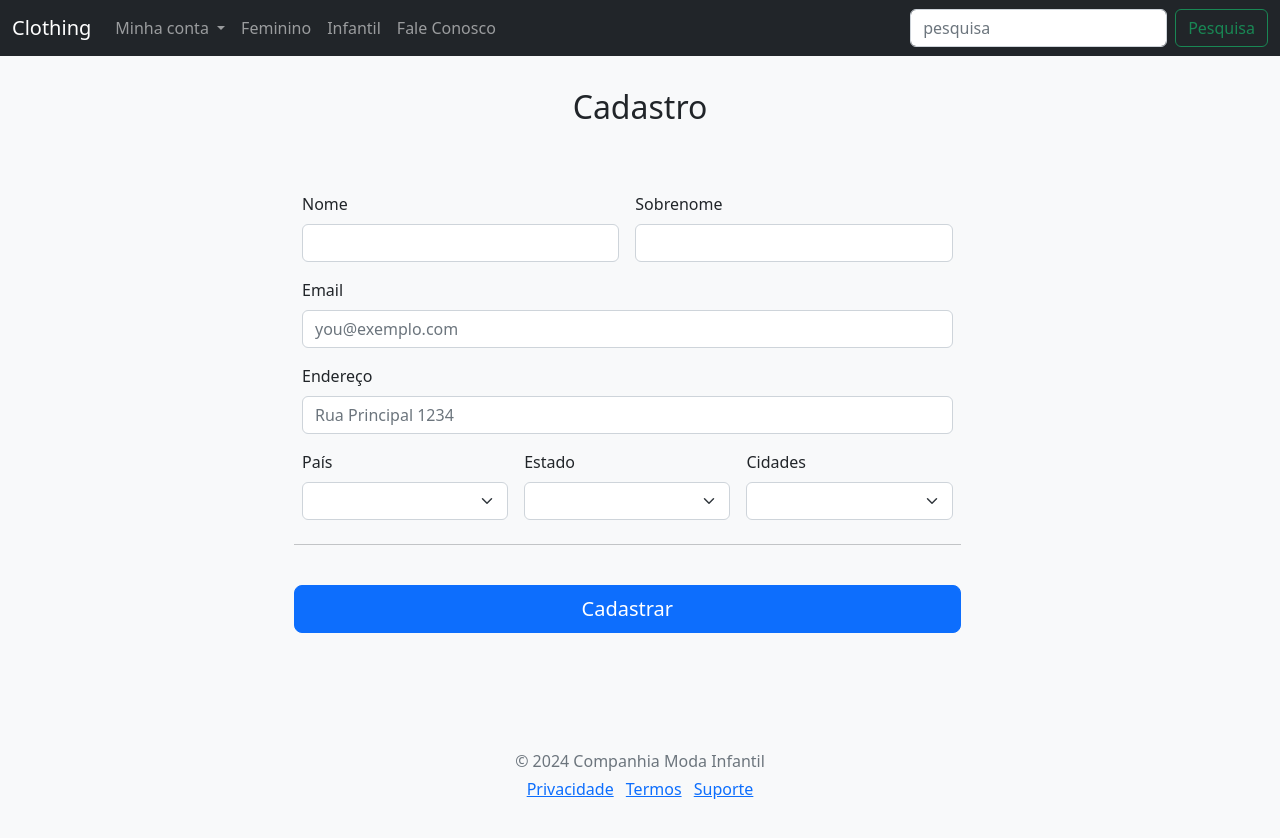
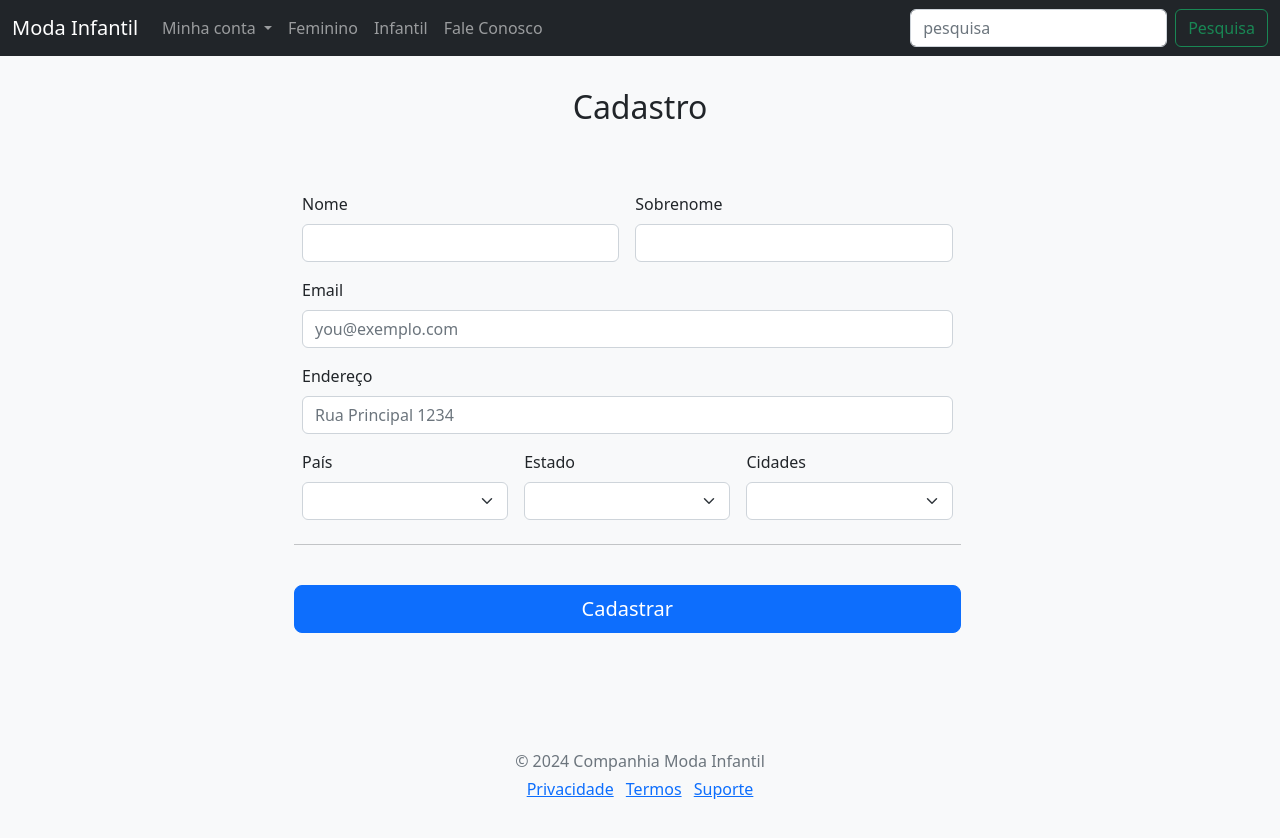
Before and after one commit to GabrielTalys/Loja-Infantil, a plain HTML site: page cadastro.html in a window 1280 px wide. Drawn offline with nearby package versions, Linux system fonts and the light colour scheme.

Commit message:
Update cadastro.html

```diff
--- a/cadastro.html
+++ b/cadastro.html
@@ -86,7 +86,7 @@
 
   <nav class="navbar navbar-expand-md navbar-dark fixed-top bg-dark">
     <div class="container-fluid">
-      <a class="navbar-brand" href="./index.html">Clothing </a>
+      <a class="navbar-brand" href="./index.html">Moda Infantil </a>
       <button class="navbar-toggler" type="button" data-bs-toggle="collapse" data-bs-target="#navbarCollapse" aria-controls="navbarCollapse" aria-expanded="false" aria-label="تبديل التنقل">
         <span class="navbar-toggler-icon"></span>
       </button>
```
